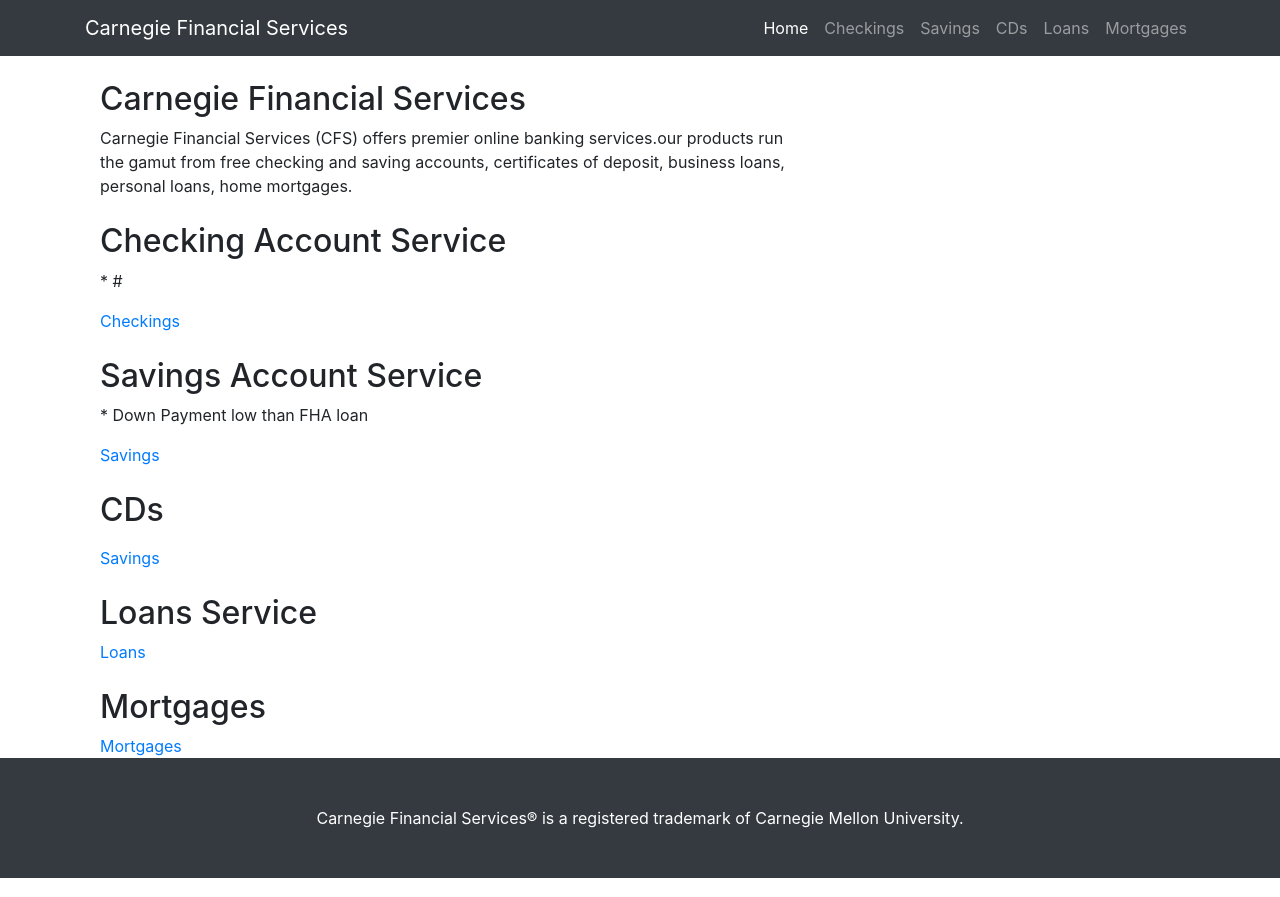
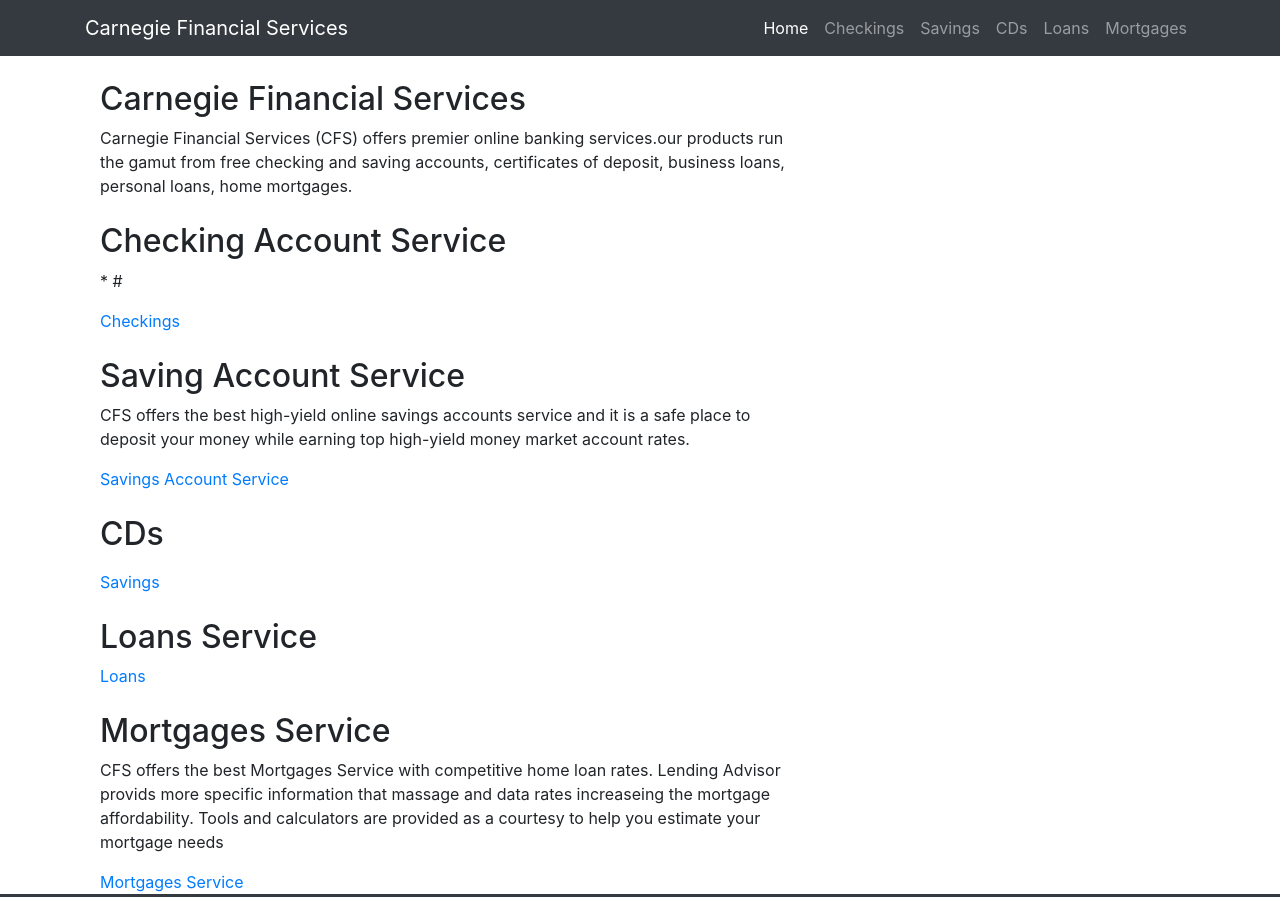
Before and after one commit to vivienzou1/Task-10, a website: page CFS/CFS-HomePage.html in a window 1280 px wide. Shown: the top 897 px of the page. Drawn offline with Linux system fonts and the light colour scheme.

Commit message:
modify a tag

```diff
--- a/CFS/CFS-HomePage.html
+++ b/CFS/CFS-HomePage.html
@@ -12,7 +12,7 @@
 
 
 
-    <title>Mortgages, home equity, home loan</title>
+    <title>online banking, private bank, Wealth management bank</title>
 
     <!-- Bootstrap core CSS -->
     <link href="vendor/bootstrap/css/bootstrap.min.css" rel="stylesheet">
@@ -34,7 +34,7 @@
         <div class="collapse navbar-collapse" id="navbarResponsive">
           <ul class="navbar-nav ml-auto">
             <li class="nav-item active">
-              <a class="nav-link" href="#">Home
+              <a class="nav-link" href="CFS-HomePage.html">Home
                 <span class="sr-only">(current)</span>
               </a>
             </li>
@@ -42,7 +42,7 @@
               <a class="nav-link" href="#">Checkings</a>
             </li>
             <li class="nav-item">
-              <a class="nav-link" href="#">Savings</a>
+              <a class="nav-link" href="CFS-Savings.html">Savings</a>
             </li>
             <li class="nav-item">
               <a class="nav-link" href="#">CDs</a>
@@ -51,7 +51,7 @@
               <a class="nav-link" href="#">Loans</a>
             </li>
             <li class="nav-item">
-              <a class="nav-link" href="CFS-Mortgages.html">Mortgages</a>
+              <a class="nav-link" href="CFS-Mortage.html">Mortgages</a>
             </li>
           </ul>
         </div>
@@ -75,9 +75,9 @@
         </div>
 
         <div class="col-sm-8">
-          <h2 class="mt-4">Savings Account Service</h2>
-          <p>* Down Payment low than FHA loan </p>
-          <a href="CFS-Mortgages.html">Savings</a>
+          <h2 class="mt-4">Saving Account Service</h2>
+          <p>CFS offers the best high-yield online savings accounts service and it is a safe place to deposit your money while earning top high-yield money market account rates.</p>
+          <a href="CFS-Savings.html">Savings Account Service</a>
 
 
         </div>
@@ -93,8 +93,9 @@
           <a href="CFS-Mortgages.html">Loans</a>
         </div>
         <div class="col-sm-8">
-          <h2 class="mt-4">Mortgages</h2>
-          <a href="CFS-Mortgages.html">Mortgages</a>
+          <h2 class="mt-4">Mortgages Service</h2>
+          <p> CFS offers the best Mortgages Service with competitive home loan rates. Lending Advisor provids more specific information that massage and data rates increaseing the mortgage affordability. Tools and calculators are provided as a courtesy to help you estimate your mortgage needs</p>
+          <a href="CFS-Mortage.html">Mortgages Service</a>
         </div>
     </div>
 
```
Also changed, not shown: CFS/CFS-Mortage.html (+6 -9 lines), CFS/CFS-Savings.html (+8 -8 lines).
